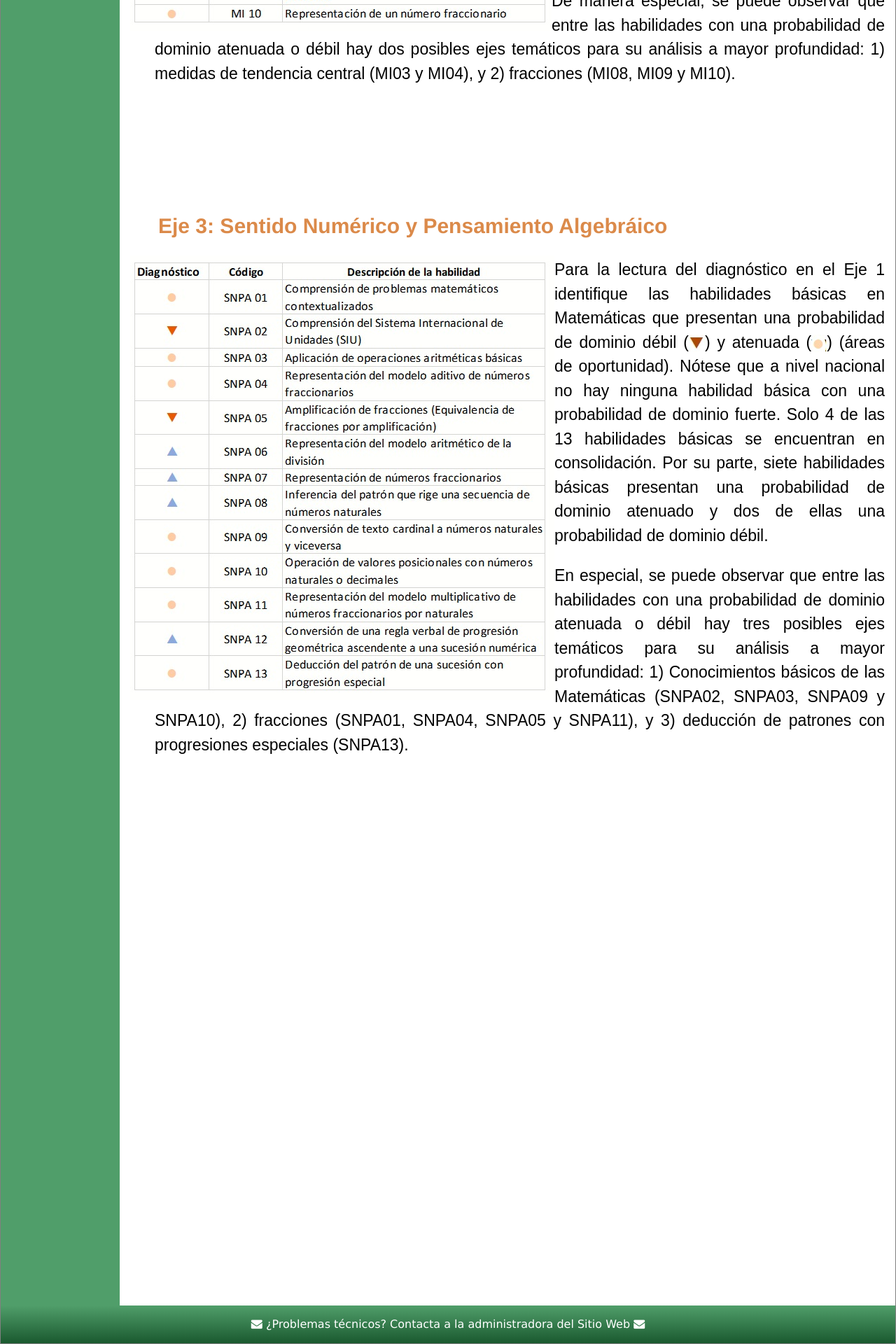
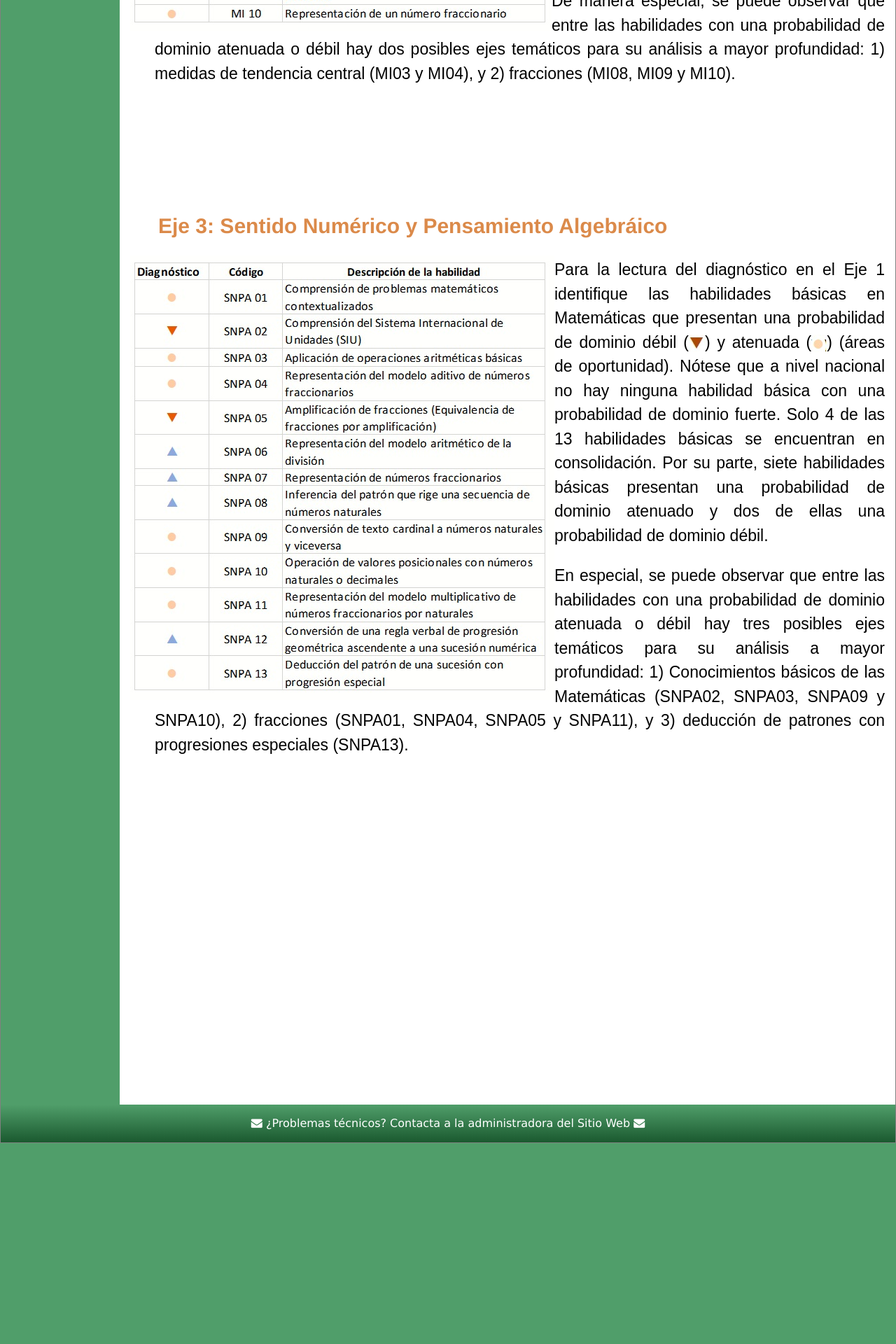
Before and after one commit to rimedie/rimedie.github.io, a Jekyll site: the page built from PLANEA-ELSEN_2015/Resultados_Nacionales.html, in a window 1280 px wide. Shown: the part 2540-4460 px from the top of the page at 70% size. Built offline with Jekyll 4.4.1, drawn with Linux system fonts in a browser that asks for light colours; after the commit the page ends 4173 px from its top, so only the background shows below that.

Commit message:
Update Resultados_Nacionales.html

```diff
--- a/PLANEA-ELSEN_2015/Resultados_Nacionales.html
+++ b/PLANEA-ELSEN_2015/Resultados_Nacionales.html
@@ -45,16 +45,6 @@ title: Detalles sobre Diagnóstico Nacional Feb,2019
 	<p>
   	<br>
 	<p>
-	<br>
-	<p>
-	<br>
-	<p>
-	<br>
-	<p>
-	<br>
-	<p>
-	<br>
-	<p>
 
 
 
```
